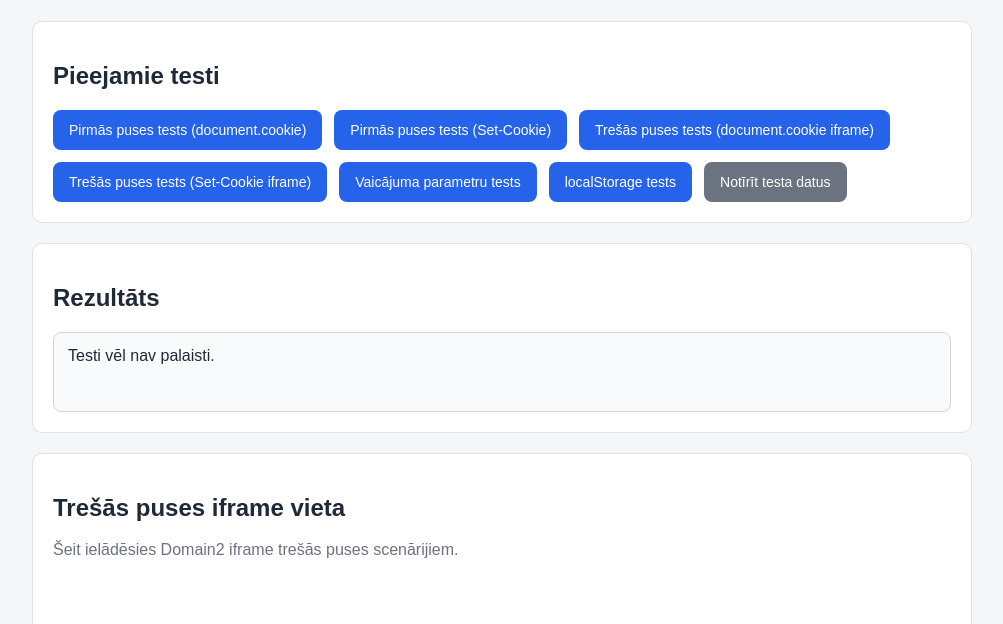
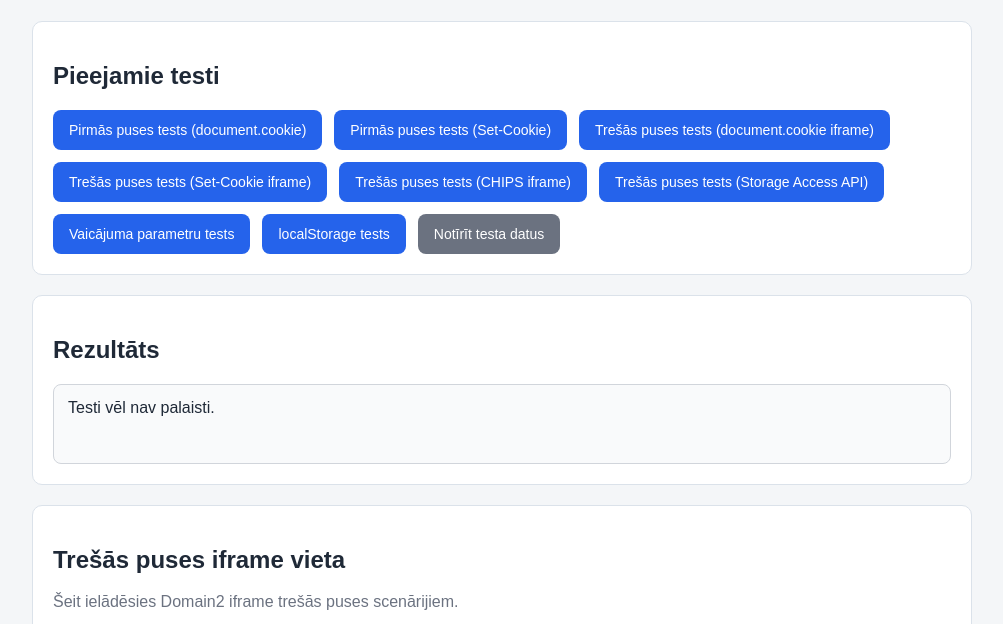
Before and after one commit to hugobarons/Third-party-cookie-test, a plain HTML site: page index.html in a window 1280 px wide. Shown: the part 114-738 px from the top of the page, without its empty margins (138-1141 px from the left). Drawn offline with Linux system fonts and the light colour scheme.

Commit message:
Add buttons for CHIPS and Storage Access API tests

```diff
--- a/index.html
+++ b/index.html
@@ -21,6 +21,8 @@
         <button id="firstPartyServerBtn">Pirmās puses tests (Set-Cookie)</button>
         <button id="thirdPartyBtn">Trešās puses tests (document.cookie iframe)</button>
         <button id="thirdPartyServerBtn">Trešās puses tests (Set-Cookie iframe)</button>
+        <button id="thirdPartyChipsBtn">Trešās puses tests (CHIPS iframe)</button>
+        <button id="storageAccessBtn">Trešās puses tests (Storage Access API)</button>
         <button id="queryParamBtn">Vaicājuma parametru tests</button>
         <button id="localStorageBtn">localStorage tests</button>
         <button id="clearBtn" class="secondary">Notīrīt testa datus</button>
```
